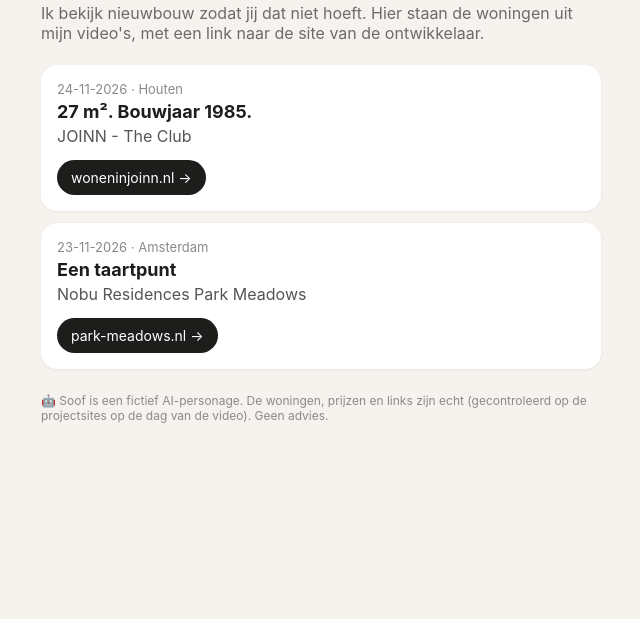
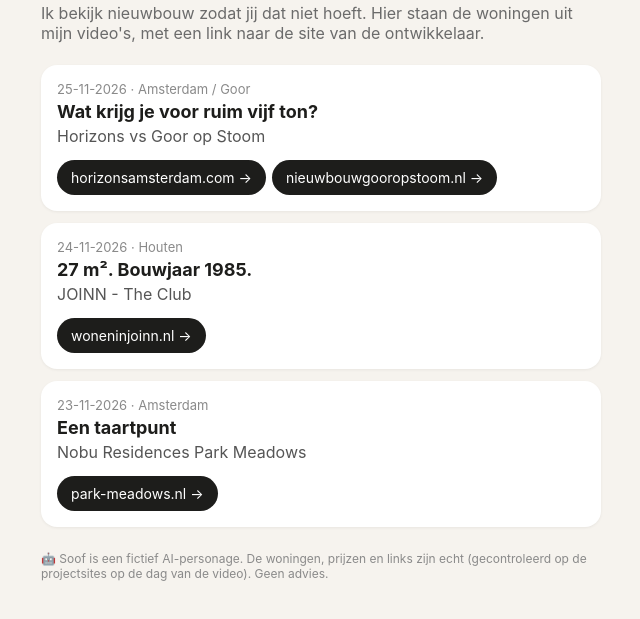
Before and after one commit to soofdoetnieuwbouw/soofdoetnieuwbouw.github.io, a plain HTML site: page index.html in a window 1280 px wide. Shown: the part 65-684 px from the top of the page, without its empty margins (319-959 px from the left). Drawn offline with Linux system fonts and the light colour scheme.

Commit message:
Update 2026-11-25 19:30

```diff
--- a/index.html
+++ b/index.html
@@ -12,6 +12,6 @@ footer{font-size:12px;color:#8a8a8a;margin-top:24px}
 </style></head><body><main>
 <h1>Soof doet nieuwbouw</h1>
 <p class="sub">Ik bekijk nieuwbouw zodat jij dat niet hoeft. Hier staan de woningen uit mijn video's, met een link naar de site van de ontwikkelaar.</p>
-<ul><li><div class="meta">24-11-2026 · Houten</div><div class="title">27 m². Bouwjaar 1985.</div><div class="project">JOINN - The Club</div><a class="btn" href="https://www.woneninjoinn.nl/woningaanbod/78016/78016/-nummer-onderdoor-5-213/78016" rel="nofollow noopener">woneninjoinn.nl →</a></li><li><div class="meta">23-11-2026 · Amsterdam</div><div class="title">Een taartpunt</div><div class="project">Nobu Residences Park Meadows</div><a class="btn" href="https://park-meadows.nl/apartments/miyabi-type-b/" rel="nofollow noopener">park-meadows.nl →</a></li></ul>
+<ul><li><div class="meta">25-11-2026 · Amsterdam / Goor</div><div class="title">Wat krijg je voor ruim vijf ton?</div><div class="project">Horizons vs Goor op Stoom</div><a class="btn" href="https://www.horizonsamsterdam.com/stadsappartementen" rel="nofollow noopener">horizonsamsterdam.com →</a><a class="btn" href="https://nieuwbouwgooropstoom.nl/unieke-parkvillas-2-2/" rel="nofollow noopener">nieuwbouwgooropstoom.nl →</a></li><li><div class="meta">24-11-2026 · Houten</div><div class="title">27 m². Bouwjaar 1985.</div><div class="project">JOINN - The Club</div><a class="btn" href="https://www.woneninjoinn.nl/woningaanbod/78016/78016/-nummer-onderdoor-5-213/78016" rel="nofollow noopener">woneninjoinn.nl →</a></li><li><div class="meta">23-11-2026 · Amsterdam</div><div class="title">Een taartpunt</div><div class="project">Nobu Residences Park Meadows</div><a class="btn" href="https://park-meadows.nl/apartments/miyabi-type-b/" rel="nofollow noopener">park-meadows.nl →</a></li></ul>
 <footer>🤖 Soof is een fictief AI-personage. De woningen, prijzen en links zijn echt (gecontroleerd op de projectsites op de dag van de video). Geen advies.</footer>
 </main></body></html>
```
